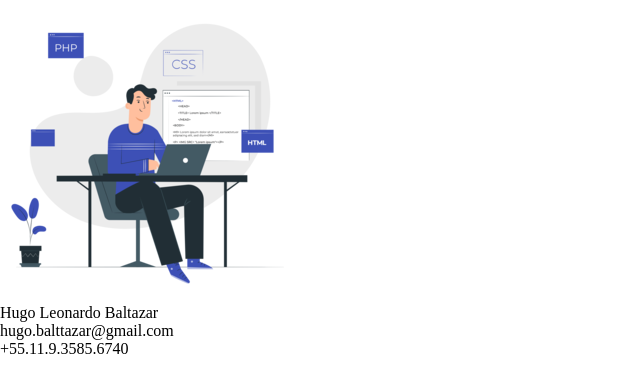
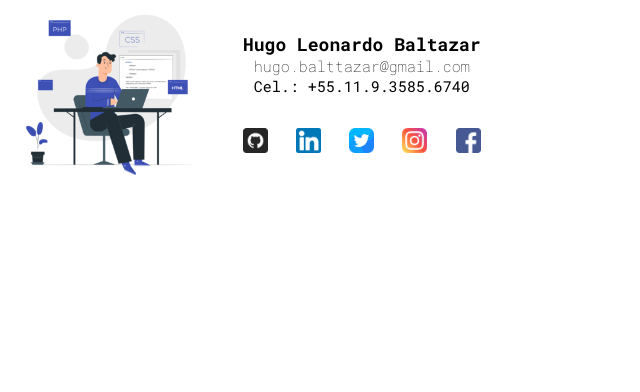
Before and after one commit to hotellimabravo/mailSignature, a plain HTML site: page index.html in a window 1280 px wide. Shown: the whole page, without its empty margins (0-640 px from the left). Drawn offline with Linux system fonts and the light colour scheme.

Commit message:
chore: finalizado

```diff
--- a/index.html
+++ b/index.html
@@ -1,35 +1,122 @@
 <!DOCTYPE html>
-<html lang="en">
+<html lang="pt-BR">
 	<head>
 		<meta charset="UTF-8" />
 		<meta http-equiv="X-UA-Compatible" content="IE=edge" />
 		<meta name="viewport" content="width=device-width, initial-scale=1.0" />
 		<title>Assinatura E-mail</title>
 		<style>
+			@import url('https://fonts.googleapis.com/css2?family=Roboto+Mono:wght@100;400;700&display=swap');
 			* {
 				margin: 0;
 				padding: 0;
 				box-sizing: border-box;
 				text-decoration: none;
 			}
+			body {
+				width: 500px;
+				height: 300px;
+			}
+			.assinatura {
+				display: flex;
+				justify-content: space-around;
+			}
+			.imagemPrincipal_img {
+				width: 185px;
+			}
+			.ladoB {
+				display: flex;
+				flex-direction: column;
+				justify-content: space-evenly;
+			}
+			.dados {
+				font-family: 'Roboto Mono', monospace;
+				font-size: 18px;
+				text-align: center;
+			}
+			.name {
+				font-weight: 700;
+			}
+			.mail {
+				font-size: 15px;
+				font-weight: 100;
+			}
+			.mail a {
+				text-decoration: none;
+				color: #000;
+			}
+			.phone {
+				font-size: 15px;
+				font-weight: 400;
+			}
+			.phone a {
+				text-decoration: none;
+				color: #000;
+			}
+			.social {
+				display: flex;
+				justify-content: space-between;
+			}
+			.social img {
+				width: 25px;
+			}
 		</style>
 	</head>
 	<body>
 		<div class="assinatura">
-			<div class="imagem">
-				<img class="imagem" src="./Programador-1.png" alt="" />
+			<div class="ladoA">
+				<div class="imagemPrincipal">
+					<img class="imagemPrincipal_img" src="./Programador-1.png" alt="" />
+				</div>
 			</div>
-			<div class="dados">
-				<p class="name">Hugo Leonardo Baltazar</p>
-				<p class="mail">hugo.balttazar@gmail.com</p>
-				<p class="phone">+55.11.9.3585.6740</p>
-			</div>
-			<div class="social">
-				<div class="facebook"></div>
-				<div class="instagram"></div>
-				<div class="tweeter"></div>
-				<div class="linkedin"></div>
-				<div class="github"></div>
+			<div class="ladoB">
+				<div class="dados">
+					<p class="name">Hugo Leonardo Baltazar</p>
+					<p class="mail">
+						<a href="mailto:hugobalttazar@gmail.com"
+							>hugo.balttazar@gmail.com</a
+						>
+					</p>
+					<p class="phone">
+						<a
+							href="https://contate.me/hotellimabravo_dev"
+							class="wapp_link"
+							target="_blank"
+						>
+							Cel.: +55.11.9.3585.6740
+						</a>
+					</p>
+				</div>
+				<div class="social">
+					<div class="github">
+						<a href="https://github.com/hotellimabravo" target="_blank">
+							<img src="./github.png" alt="" class="github_img" />
+						</a>
+					</div>
+					<div class="linkedin">
+						<a
+							href="https://www.linkedin.com/in/hugobalttazar/"
+							target="_blank"
+						>
+							<img src="./linkedin.png" alt="" class="linkedin_img" />
+						</a>
+					</div>
+					<div class="twitter">
+						<a href="https://twitter.com/hotellimabravo" target="_blank">
+							<img src="./twitter.png" alt="" class="twitter_img" />
+						</a>
+					</div>
+					<div class="instagram">
+						<a href="https://www.instagram.com/hbalttazar/" target="_blank">
+							<img src="./instagram.png" alt="" class="instagram_img" />
+						</a>
+					</div>
+					<div class="facebook">
+						<a href="https://www.facebook.com/hotellimabravo/" target="_blank">
+							<img src="./facebook.png" alt="" class="facebook_img" />
+						</a>
+					</div>
+				</div>
 			</div>
 		</div>
 	</body>
```
